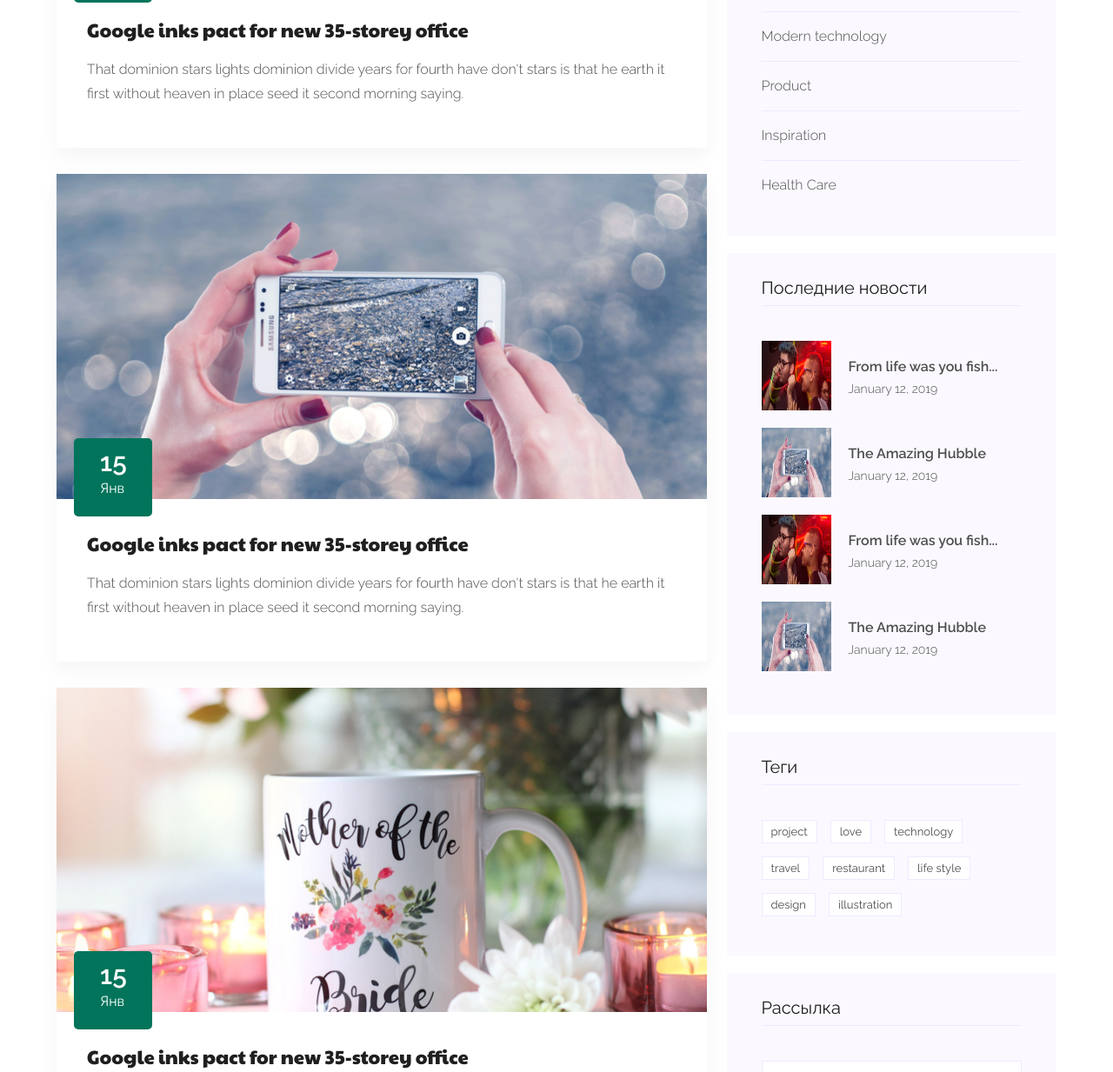
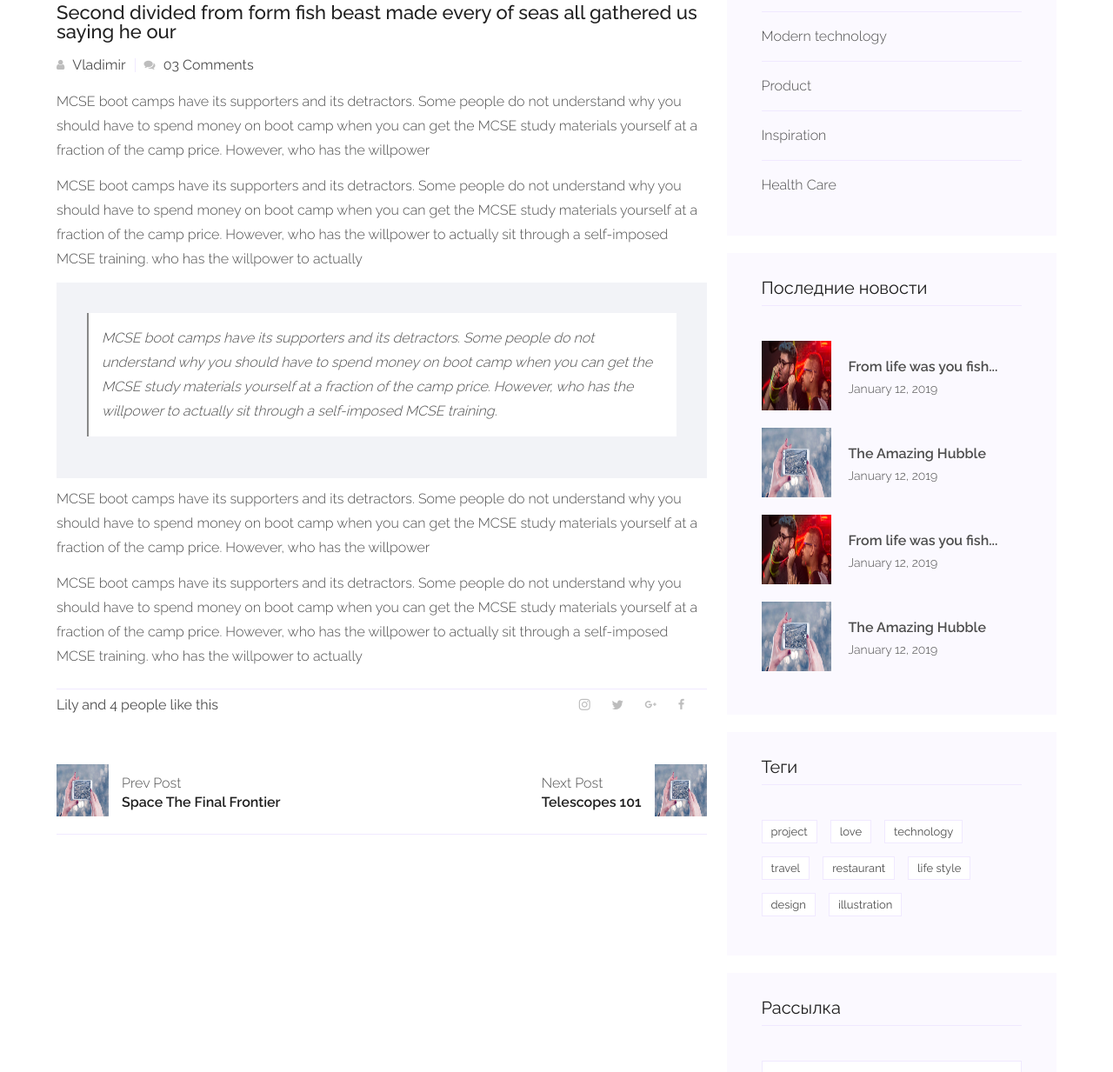
Before and after one commit to vlad-iss2702/healthy-diet-gulp, a website: page src/single-blog.html in a window 1280 px wide. Shown: the part 881-2114 px from the top of the page at 87% size. Drawn offline with nearby package versions, Linux system fonts and the light colour scheme; files that its build step writes are made by us from their sources; files whose address does not match are found by name; a web font is replaced by a local one.

Commit message:
single-blog styles

```diff
--- a/gulp/version.json
+++ b/gulp/version.json
@@ -1,3 +1,3 @@
 {
-    "main": "20220328210850"
+    "main": "20220329210509"
 }
--- a/src/scss/blocks/blog.scss
+++ b/src/scss/blocks/blog.scss
@@ -236,3 +236,157 @@
         }
     }
 }
+.single-blog-info {
+    img {
+        margin-bottom: 20px;
+    }
+    h3 {
+        color: #1F1F1F;
+        font-size: 22px;
+        font-family: "Raleway", sans-serif;
+        margin-bottom: 20px;
+        font-weight: 500;
+    }
+    ul {
+        display: flex;
+        align-items: center;
+        margin-bottom: 20px;
+        li {
+            margin-right: 10px;
+            padding-right: 10px;
+            border-right: 1px solid #f0e9ff;
+            &:last-child {
+                border-right: none;
+            }
+            a {
+                font-family: 'Raleway', sans-serif;
+                color: #4D4D4D;
+                &:hover {
+                    color: #01745b;
+                    i {
+                        color: #01745b;
+                    }
+                }
+                i {
+                    color: #bdbdbd;
+                    margin-right: 5px;
+                    font-size: 13px;
+                }
+            }
+        }
+    }
+}
+.single-blog-text {
+    padding-bottom: 10px;
+    margin-bottom: 10px;
+    border-bottom: 1px solid #f0e9ff;
+    p {
+        font-size: 16px;
+        font-weight: 300;
+        line-height: 28px;
+        color: #4D4D4D;
+        margin-bottom: 13px;
+        font-family: 'Raleway', sans-serif;
+    }
+    section {
+        background: rgba(130, 139, 178, 0.1);
+        padding: 35px;
+        margin-bottom: 10px;
+        p {
+            background: #fff;
+            font-style: italic;
+            border-left: 2px solid #888888;
+            padding: 15px;
+        }
+    }
+}
+.single-blog-social {
+    display: flex;
+    align-items: flex-start;
+    justify-content: space-between;
+    flex-wrap: wrap;
+    color: #4D4D4D;
+    margin-bottom: 40px;
+    ul {
+        li {
+            border-right: none !important;
+            a {
+                color: #424242 !important;
+                font-size: 16px !important;
+            }
+        }
+    }
+}
+.single-blog-other {
+    display: flex;
+    justify-content: space-between;
+    padding-bottom: 20px;
+    margin-bottom: 20px;
+    border-bottom: 1px solid #f0e9ff;
+    img {
+        width: 60px;
+        height: 60px;
+        margin-bottom: 0;
+    }
+}
+.single-blog-other__prev {
+    display: flex;
+    align-items: center;
+    img {
+        margin-right: 15px;
+        position: relative;
+        &:before {
+            position: absolute;
+            width: 100%;
+            height: 100%;
+            content: '';
+            background: #000;
+            top: 0;
+        }
+    }
+}
+.single-blog-other__next {
+    display: flex;
+    align-items: center;
+    img {
+        margin-left: 15px;
+    }
+}
+.blog-other__prev-info {
+    p {
+        font-size: 16px;
+        font-weight: 300;
+        line-height: 28px;
+        color: #4D4D4D;
+    }
+    h4 {
+        a {
+            color: #1F1F1F;
+            @include transition-05;
+            font-family: "Raleway", sans-serif;
+            font-weight: 600;
+            &:hover {
+                color: #01745b;
+            }
+        }
+    }
+}
+.blog-other__next-info {
+    p {
+        font-size: 16px;
+        font-weight: 300;
+        line-height: 28px;
+        color: #4D4D4D;
+    }
+    h4 {
+        a {
+            color: #1F1F1F;
+            @include transition-05;
+            font-family: "Raleway", sans-serif;
+            font-weight: 600;
+            &:hover {
+                color: #01745b;
+            }
+        }
+    }
+}
--- a/src/single-blog.html
+++ b/src/single-blog.html
@@ -13,56 +13,53 @@
             <div class="container">
                 <div class="blog-structure">
                     <div class="blog-list">
-                        <div class="blog-items">
-                            <div class="blog-item">
-                                <div class="blog-item-img">
-                                    <img src="img/main/blog/blog-1.png" alt="">
-                                    <section><span>15</span> <p>Янв</p></section>
+                        <div class="single-blog-info">
+                            <img src="img/main/blog/blog-1.png" alt="">
+                            <h3>Second divided from form fish beast made every of seas all gathered us saying he our</h3>
+                            <ul class="single-blog-autor">
+                                <li><a href=""><i class="icon-user"></i> Vladimir</a></li>
+                                <li><a href=""><i class="icon-comments"></i> 03 Comments</a></li>
+                            </ul>
+                            <div class="single-blog-text">
+                                <p>MCSE boot camps have its supporters and its detractors. Some people do not understand why you should have to spend money on boot camp when you can get the MCSE study materials yourself at a fraction of the camp price. However, who has the willpower</p>
+                                <p>MCSE boot camps have its supporters and its detractors. Some people do not understand why you should have to spend money on boot camp when you can get the MCSE study materials yourself at a fraction of the camp price. However, who has the willpower to actually sit through a self-imposed MCSE training. who has the willpower to actually</p>
+                                <section>
+                                    <p>MCSE boot camps have its supporters and its detractors. Some people do not understand why you should have to spend money on boot camp when you can get the MCSE study materials yourself at a fraction of the camp price. However, who has the willpower to actually sit through a self-imposed MCSE training.</p>
+                                </section>
+                                <p>MCSE boot camps have its supporters and its detractors. Some people do not understand why you should have to spend money on boot camp when you can get the MCSE study materials yourself at a fraction of the camp price. However, who has the willpower</p>
+                                <p>MCSE boot camps have its supporters and its detractors. Some people do not understand why you should have to spend money on boot camp when you can get the MCSE study materials yourself at a fraction of the camp price. However, who has the willpower to actually sit through a self-imposed MCSE training. who has the willpower to actually</p>
+                            </div>
+                            <div class="single-blog-social">
+                                <p> Lily and 4 people like this</p>
+                                <ul>
+                                    <li><a href=""><i class="icon-instagram"></i></a></li>
+                                    <li><a href=""><i class="icon-twitter"></i></a></li>
+                                    <li><a href=""><i class="icon-google-plus"></i></a></li>
+                                    <li><a href=""><i class="icon-facebook"></i></a></li>
+                                </ul>
+                            </div>
+                            <div class="single-blog-other">
+                                <div class="single-blog-other__prev">
+                                    <div class="blog-other__prev-img">
+                                        <a href=""><img src="img/main/blog/blog-2.png" alt=""></a>
+                                    </div>
+                                    <div class="blog-other__prev-info">
+                                        <p>Prev Post</p>
+                                        <h4><a href="">Space The Final Frontier</a></h4>
+                                    </div>
                                 </div>
-                                <div class="blog-item-info">
-                                    <h4><a href="">Google inks pact for new 35-storey office</a></h4>
-                                    <p>That dominion stars lights dominion divide years for fourth have don't stars is that he earth it first without heaven in place seed it second morning saying.</p>
-                                </div>
-                            </div>
-                            <div class="blog-item">
-                                <div class="blog-item-img">
-                                    <img src="img/main/blog/blog-2.png" alt="">
-                                    <section><span>15</span> <p>Янв</p></section>
-                                </div>
-                                <div class="blog-item-info">
-                                    <h4><a href="">Google inks pact for new 35-storey office</a></h4>
-                                    <p>That dominion stars lights dominion divide years for fourth have don't stars is that he earth it first without heaven in place seed it second morning saying.</p>
-                                </div>
-                            </div>
-                            <div class="blog-item">
-                                <div class="blog-item-img">
-                                    <img src="img/main/blog/blog-3.png" alt="">
-                                    <section><span>15</span> <p>Янв</p></section>
-                                </div>
-                                <div class="blog-item-info">
-                                    <h4><a href="">Google inks pact for new 35-storey office</a></h4>
-                                    <p>That dominion stars lights dominion divide years for fourth have don't stars is that he earth it first without heaven in place seed it second morning saying.</p>
-                                </div>
-                            </div>
-                            <div class="blog-item">
-                                <div class="blog-item-img">
-                                    <img src="img/main/blog/blog-1.png" alt="">
-                                    <section><span>15</span> <p>Янв</p></section>
-                                </div>
-                                <div class="blog-item-info">
-                                    <h4><a href="">Google inks pact for new 35-storey office</a></h4>
-                                    <p>That dominion stars lights dominion divide years for fourth have don't stars is that he earth it first without heaven in place seed it second morning saying.</p>
+                                <div class="single-blog-other__next">
+                                    <div class="blog-other__next-info">
+                                        <p>Next Post</p>
+                                        <h4><a href="">Telescopes 101</a></h4>
+                                    </div>
+                                    <div class="blog-other__next-img">
+                                        <a href=""><img src="img/main/blog/blog-2.png" alt=""></a>
+                                    </div>
                                 </div>
                             </div>
                         </div>
-                        <div class="blog-pagination">
-                            <ul>
-                                <li><a href=""><i class="icon-angle-left"></i></a></li>
-                                <li><a href="">1</a></li>
-                                <li><a href="">2</a></li>
-                                <li><a href=""><i class="icon-angle-right"></i></a></li>
-                            </ul>
-                        </div>
+
                     </div>
                     <div class="blog-sidebar">
                         <div class="blog-sidebar__search blog-sidebar__back">
```
